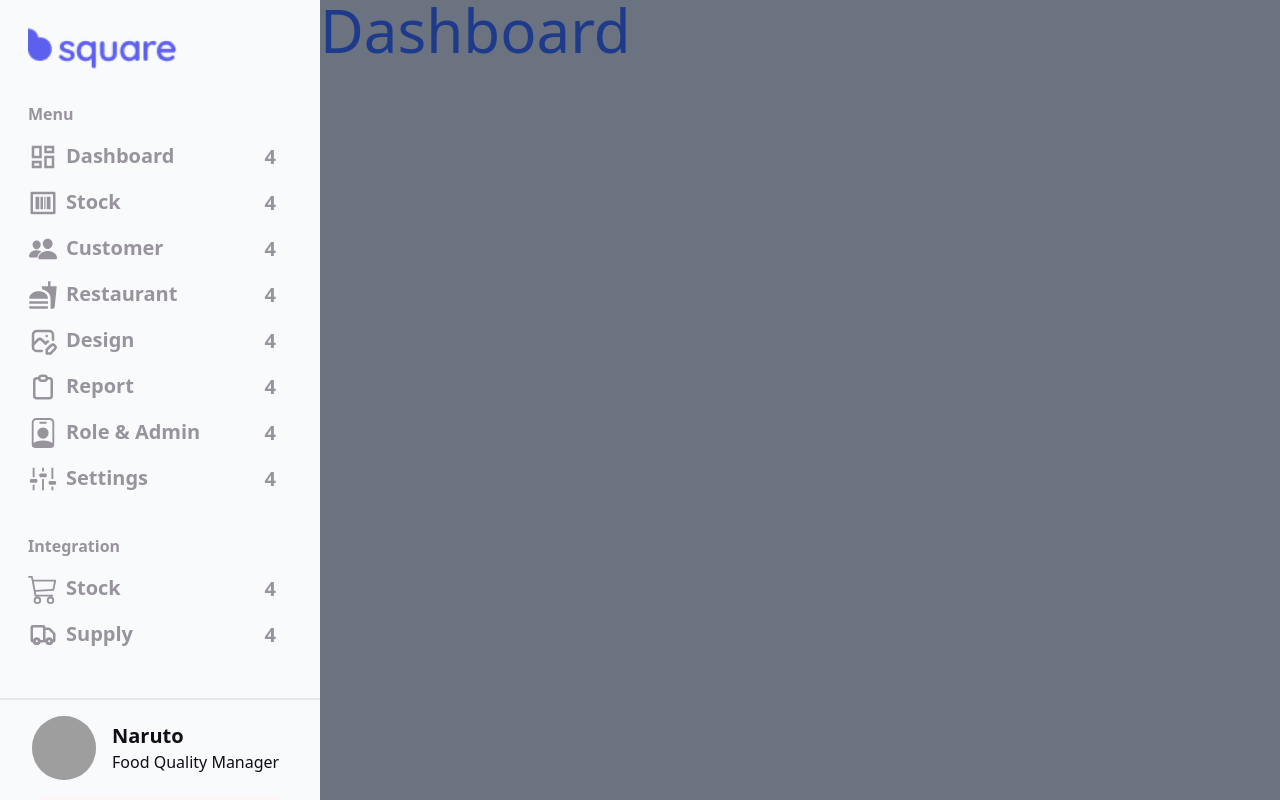
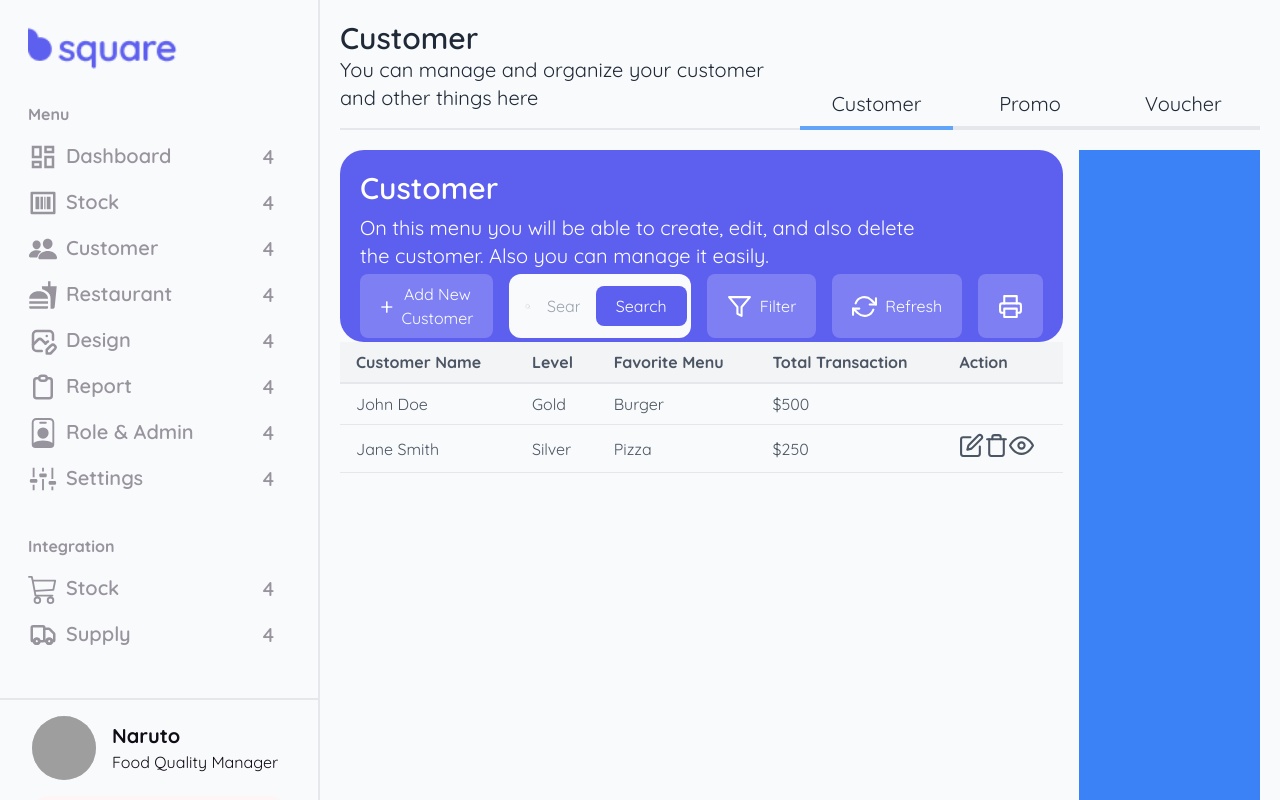
Before and after one commit to sulkhan10/next-cms-restaurant, a Next.js app: page /admin/dashboard in a window 1280 px wide. Built offline with nearby package versions, Linux system fonts and the light colour scheme; grey boxes are pictures that could not be loaded.

Commit message:
feat : add header and search card

```diff
--- a/src/components/layouts/AdminLayout.js
+++ b/src/components/layouts/AdminLayout.js
@@ -3,7 +3,7 @@ import Sidebar from '../organisms/Sidebar'
 const AdminLayout = ({ children }) => {
 
   return (
-    <div className="flex bg-gray-500">
+    <div className="flex bg-gray-50">
       <Sidebar />
       <div className="flex-1 max-h-[100vh] overflow-auto">
         <div>{children}</div>
--- /dev/null
+++ b/src/components/organisms/Header.js
@@ -0,0 +1,17 @@
+export default function Header() {
+  return (
+    <div className=" p-5 flex justify-between">
+      <div className="w-1/2 border-b-2 pb-4">
+        <h1 className="text-3xl font-semibold text-gray-800">Customer</h1>
+        <h1 className="text-xl  text-gray-800">
+          You can manage and organize your customer and other things here
+        </h1>
+      </div>
+      <div className="w-1/2 flex justify-around items-end text-center" >
+        <h1 className="text-xl  text-gray-800 border-b-4 border-blue-400 w-1/3 pb-2">Customer</h1>
+        <h1 className="text-xl  text-gray-800 border-b-4 w-1/3 pb-2">Promo</h1>
+        <h1 className="text-xl  text-gray-800 border-b-4 w-1/3 pb-2">Voucher</h1>
+      </div>
+    </div>
+  );
+}
--- a/src/components/organisms/Sidebar.js
+++ b/src/components/organisms/Sidebar.js
@@ -4,7 +4,7 @@ import SidebarProfile from "../molecules/SidebarProfile";
 
 function Sidebar() {
   return (
-    <div className="w-full max-w-xs h-screen bg-gray-50  overflow-auto scrollbar-hide flex flex-col justify-between" >
+    <div className="w-full max-w-xs h-screen bg-gray-50  overflow-auto scrollbar-hide flex flex-col justify-between border-r-2" >
       <div className="pb-4 scrollbar-hide">
         <SidebarMenu />
       </div>
--- a/src/pages/_app.js
+++ b/src/pages/_app.js
@@ -1,5 +1,17 @@
 import '@/styles/globals.css'
+import { Quicksand } from 'next/font/google'
+const quicksand = Quicksand({subsets: ['latin']  })
+
 
 export default function App({ Component, pageProps }) {
-  return <Component {...pageProps} />
+  return (
+    <>
+      <style jsx global>{`
+        html {
+          font-family: ${quicksand.style.fontFamily};
+        }
+      `}</style>
+      <Component {...pageProps} />
+    </>
+  )
 }
--- a/src/pages/admin/dashboard.js
+++ b/src/pages/admin/dashboard.js
@@ -1,11 +1,93 @@
-import AdminLayout from "@/components/layouts/AdminLayout"
+import AdminLayout from "@/components/layouts/AdminLayout";
+import Header from "@/components/organisms/Header";
+import { FiSearch,FiFilter,FiRefreshCw,FiPrinter ,FiEdit,FiTrash,FiEye} from "react-icons/fi";
 export default function Dashboard() {
-    return (
-        <div>
-            <AdminLayout>
+  return (
+    <div>
+      <AdminLayout>
+        <Header />
+        <div className="flex px-5 justify-center items-center h-[90vh] gap-4">
+          <div className="w-4/5 bg-gray-50 h-full">
+            <div className=" p-5 h-48 bg-[#5D5FEF] rounded-3xl flex flex-col justify-between text-white">
+              <h1 className="text-3xl font-semibold mb-2">Customer</h1>
+              <div className="">
+              <h1 className="text-xl">
+                On this menu you will be able to create, edit, and also delete
+              </h1>
+              <h1 className="text-xl mb-1">
+                the customer. Also you can manage it easily.
+              </h1>
+              </div>
+              <div className="flex gap-4 justify-between">
+                <button className="bg-white bg-opacity-20  px-5 py-2 rounded-lg flex items-center w-1/5 justify-center">
+                  <span className="mr-2 text-2xl">+</span>Add New Customer
+                </button>
+                <form className="flex flex-grow justify-between gap-2 items-center pl-4 bg-gray-50 rounded-xl p-1 w-2/5">
+                  <FiSearch size={25} color="#D1D0D3" />
+                  <input
+                    type="text"
+                    className="  bg-gray-50  w-full px-2 py-1 text-gray-800"
+                    placeholder="Search Customer"
+                  />
+                  <button className="bg-[#5D5FEF] px-5 py-2 rounded-lg">
+                    Search
+                  </button>
+                </form>
+                <button className="bg-white bg-opacity-20 flex gap-2 items-center px-5 py-2 rounded-lg w-1/8">
+                  <FiFilter size={25}  />
+                  Filter
+                </button>
+                <button className="bg-white bg-opacity-20 flex gap-2 items-center px-5 py-2 rounded-lg w-1/8">
+                  <FiRefreshCw size={25}  />
+                  Refresh
+                </button>
+                <button className="bg-white bg-opacity-20  px-5 py-2 rounded-lg w-1/20">
+                  <FiPrinter size={25}  />
+                </button>
+              </div>
+            </div>
+            <table className="w-full border-collapse  text-gray-600">
+  <thead>
+    <tr className="bg-gray-100 text-left border-b-2 border-gray-200">
+      <th className="px-4 py-2   ">Customer Name</th>
+      <th className="px-4 py-2   ">Level</th>
+      <th className="px-4 py-2   ">Favorite Menu</th>
+      <th className="px-4 py-2  ">Total Transaction</th>
+      <th className="px-4 py-2  ">Action</th>
+    </tr>
+  </thead>
+  <tbody>
+    <tr className="border-b border-gray-200 hover:bg-gray-100">
+      <td className="px-4 py-2 whitespace-no-wrap">John Doe</td>
+      <td className="px-4 py-2 whitespace-no-wrap">Gold</td>
+      <td className="px-4 py-2 whitespace-no-wrap">Burger</td>
+      <td className="px-4 py-2 whitespace-no-wrap">$500</td>
+    </tr>
+    <tr className="border-b border-gray-200 hover:bg-gray-100">
+      <td className="px-4 py-2 whitespace-no-wrap">Jane Smith</td>
+      <td className="px-4 py-2 whitespace-no-wrap">Silver</td>
+      <td className="px-4 py-2 whitespace-no-wrap">Pizza</td>
+      <td className="px-4 py-2 whitespace-no-wrap">$250</td>
+      <td className="px-4 py-2 whitespace-no-wrap">
+        <button>
+            <FiEdit size={25} />
+        </button>
+        <button>
+            <FiTrash size={25} />
+        </button>
+        <button>
+            <FiEye size={25} />
+        </button>
+        </td>
+    </tr>
+    {/* Add more rows as needed */}
+  </tbody>
+</table>
 
-        <h1 className="text-6xl text-blue-900">Dashboard</h1>
-            </AdminLayout>
+          </div>
+          <div className="w-1/5  bg-blue-500 h-full"></div>
         </div>
-    )
-    }
+      </AdminLayout>
+    </div>
+  );
+}
--- a/src/styles/globals.css
+++ b/src/styles/globals.css
@@ -1,7 +1,7 @@
 @tailwind base;
 @tailwind components;
 @tailwind utilities;
-
+@import url('https://fonts.googleapis.com/css2?family=Quicksand&display=swap');
 :root {
   --foreground-rgb: 0, 0, 0;
   --background-start-rgb: 214, 219, 220;
```
